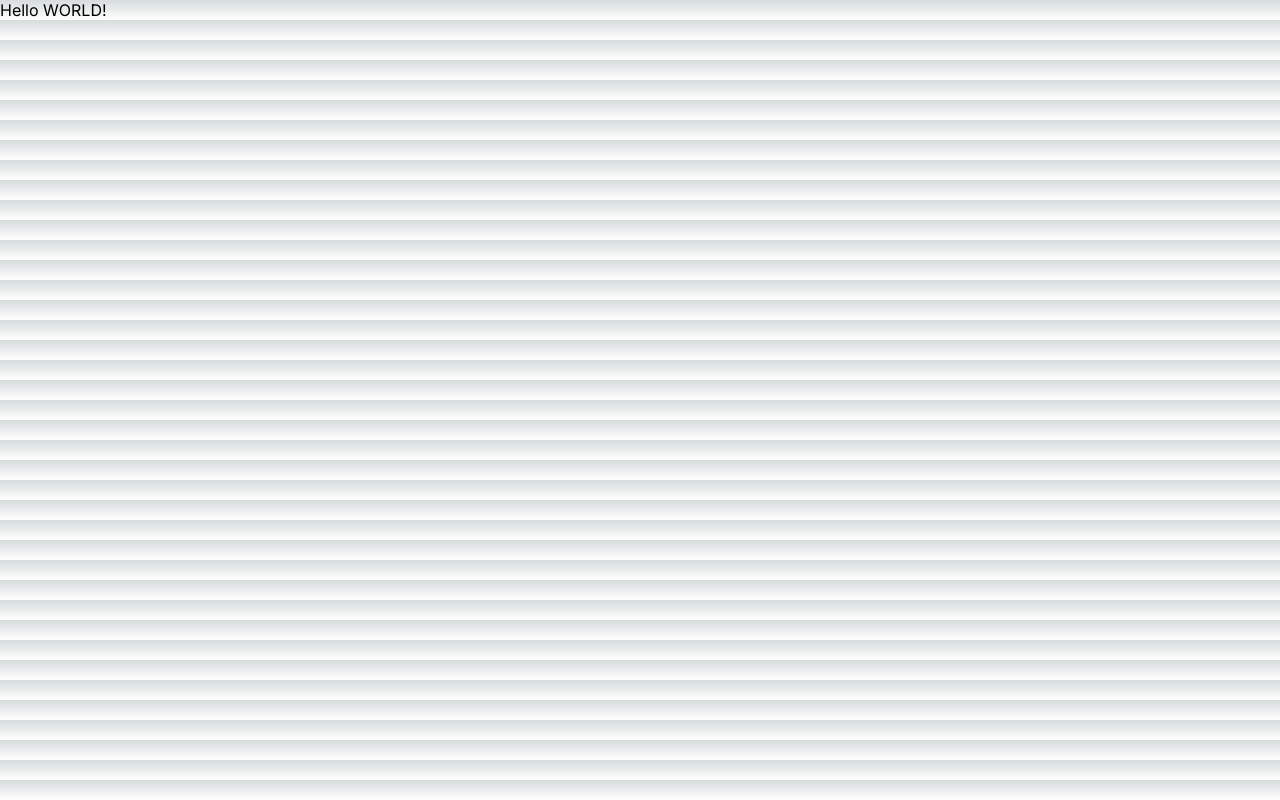
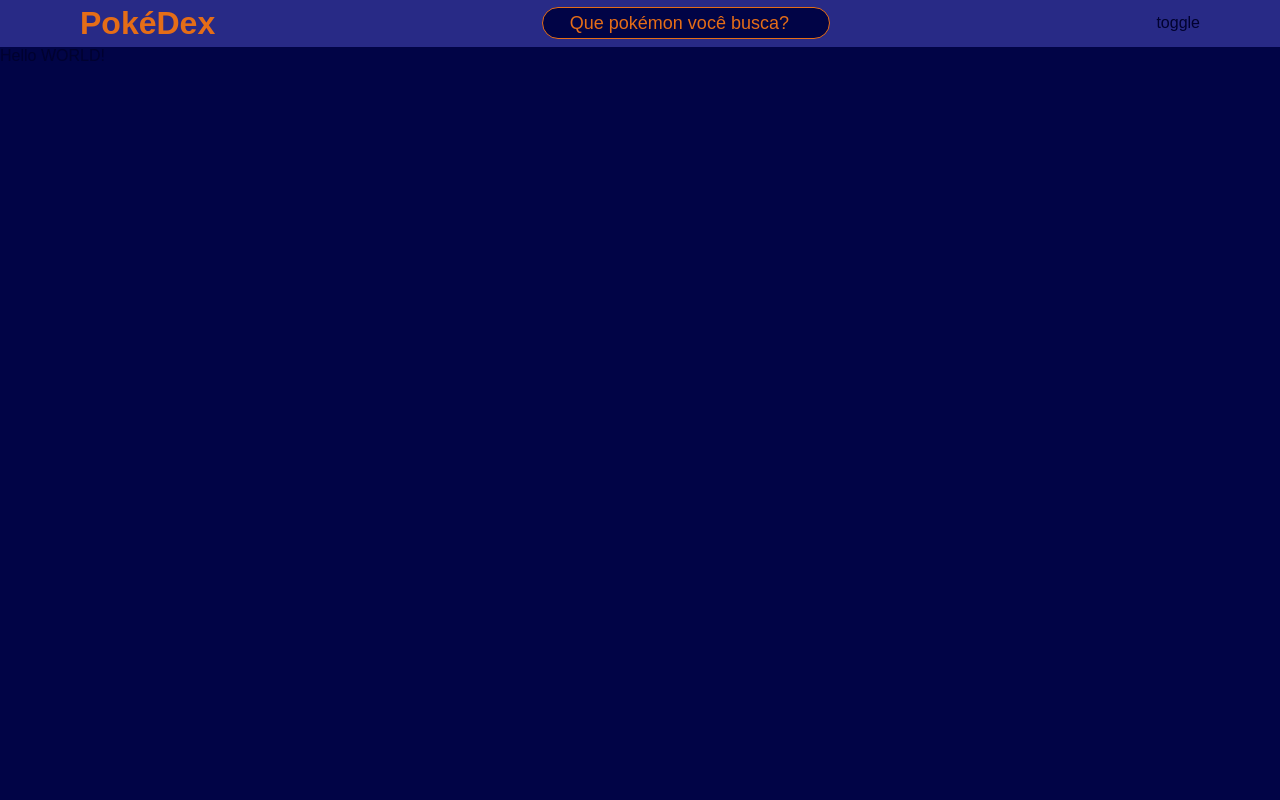
Before and after one commit to TurinoS/Pokedex, a Next.js app: page / in a window 1280 px wide. Built offline with nearby package versions, Linux system fonts and the light colour scheme.

Commit message:
feat: implementando o header

```diff
--- a/src/app/globals.css
+++ /dev/null
@@ -1,107 +0,0 @@
-:root {
-  --max-width: 1100px;
-  --border-radius: 12px;
-  --font-mono: ui-monospace, Menlo, Monaco, 'Cascadia Mono', 'Segoe UI Mono',
-    'Roboto Mono', 'Oxygen Mono', 'Ubuntu Monospace', 'Source Code Pro',
-    'Fira Mono', 'Droid Sans Mono', 'Courier New', monospace;
-
-  --foreground-rgb: 0, 0, 0;
-  --background-start-rgb: 214, 219, 220;
-  --background-end-rgb: 255, 255, 255;
-
-  --primary-glow: conic-gradient(
-    from 180deg at 50% 50%,
-    #16abff33 0deg,
-    #0885ff33 55deg,
-    #54d6ff33 120deg,
-    #0071ff33 160deg,
-    transparent 360deg
-  );
-  --secondary-glow: radial-gradient(
-    rgba(255, 255, 255, 1),
-    rgba(255, 255, 255, 0)
-  );
-
-  --tile-start-rgb: 239, 245, 249;
-  --tile-end-rgb: 228, 232, 233;
-  --tile-border: conic-gradient(
-    #00000080,
-    #00000040,
-    #00000030,
-    #00000020,
-    #00000010,
-    #00000010,
-    #00000080
-  );
-
-  --callout-rgb: 238, 240, 241;
-  --callout-border-rgb: 172, 175, 176;
-  --card-rgb: 180, 185, 188;
-  --card-border-rgb: 131, 134, 135;
-}
-
-@media (prefers-color-scheme: dark) {
-  :root {
-    --foreground-rgb: 255, 255, 255;
-    --background-start-rgb: 0, 0, 0;
-    --background-end-rgb: 0, 0, 0;
-
-    --primary-glow: radial-gradient(rgba(1, 65, 255, 0.4), rgba(1, 65, 255, 0));
-    --secondary-glow: linear-gradient(
-      to bottom right,
-      rgba(1, 65, 255, 0),
-      rgba(1, 65, 255, 0),
-      rgba(1, 65, 255, 0.3)
-    );
-
-    --tile-start-rgb: 2, 13, 46;
-    --tile-end-rgb: 2, 5, 19;
-    --tile-border: conic-gradient(
-      #ffffff80,
-      #ffffff40,
-      #ffffff30,
-      #ffffff20,
-      #ffffff10,
-      #ffffff10,
-      #ffffff80
-    );
-
-    --callout-rgb: 20, 20, 20;
-    --callout-border-rgb: 108, 108, 108;
-    --card-rgb: 100, 100, 100;
-    --card-border-rgb: 200, 200, 200;
-  }
-}
-
-* {
-  box-sizing: border-box;
-  padding: 0;
-  margin: 0;
-}
-
-html,
-body {
-  max-width: 100vw;
-  overflow-x: hidden;
-}
-
-body {
-  color: rgb(var(--foreground-rgb));
-  background: linear-gradient(
-      to bottom,
-      transparent,
-      rgb(var(--background-end-rgb))
-    )
-    rgb(var(--background-start-rgb));
-}
-
-a {
-  color: inherit;
-  text-decoration: none;
-}
-
-@media (prefers-color-scheme: dark) {
-  html {
-    color-scheme: dark;
-  }
-}
--- a/src/app/layout.tsx
+++ b/src/app/layout.tsx
@@ -1,8 +1,3 @@
-import './globals.css'
-import { Inter } from 'next/font/google'
-
-const inter = Inter({ subsets: ['latin'] })
-
 export const metadata = {
   title: 'Pokédex',
   description: 'Pokédex developed by Paulo Turino',
@@ -15,7 +10,7 @@ export default function RootLayout({
 }) {
   return (
     <html lang="en">
-      <body className={inter.className}>{children}</body>
+      <body>{children}</body>
     </html>
   )
 }
--- a/src/app/page.tsx
+++ b/src/app/page.tsx
@@ -1,8 +1,13 @@
+'use client'
 
+import Header from "@/components/Header";
+import { GlobalStyle } from "@/styles/GlobalStyles";
 
 export default function Home() {
   return (
     <main>
+      <GlobalStyle />
+      <Header />
       Hello WORLD!
     </main>
   )
--- /dev/null
+++ b/src/components/Header.tsx
@@ -0,0 +1,41 @@
+import styled from "styled-components";
+
+const StyledHeader = styled.header`
+    background-color: var(--bg-light);
+    display: flex;
+    justify-content: space-between;
+    align-items: center;
+    padding: .3em 5em;
+
+    & h1 {
+        color: var(--orange);
+    }
+
+    & input {
+        background-color: var(--bg-dark);
+        border: 1px solid var(--orange);
+        border-radius: var(--border-radius);
+        padding: .25em 1.5em;
+        font-size: 18px;
+        color: var(--orange);
+
+        &:focus {
+            border: 2px solid var(--orange);
+            outline: none;
+        }
+
+        &::placeholder {
+            color: var(--orange);
+        }
+    }
+`
+
+export default function Header() {
+    return(
+        <StyledHeader>
+            <h1>PokéDex</h1>
+            <input type="text" placeholder="Que pokémon você busca?" />
+            toggle
+        </StyledHeader>
+    )
+}
--- /dev/null
+++ b/src/styles/GlobalStyles.tsx
@@ -0,0 +1,25 @@
+import { createGlobalStyle } from "styled-components";
+
+export const GlobalStyle = createGlobalStyle`
+    :root {
+        --font-dark: #01022f;
+        --font-light: #6c6ee7;
+        --bg-dark: #010446;
+        --bg-light: #282a86;
+        --orange: #e56d17;
+        --shadow: #0a0b29;
+        --border-radius: 18px;
+    }
+
+    * {
+        margin: 0;
+        padding: 0;
+        box-sizing: border-box;
+        color: var(--font-dark);
+        font-family: 'Roboto_Flex', sans-serif;
+    }
+
+    body {
+        background-color: var(--bg-dark);
+    }
+`
```
